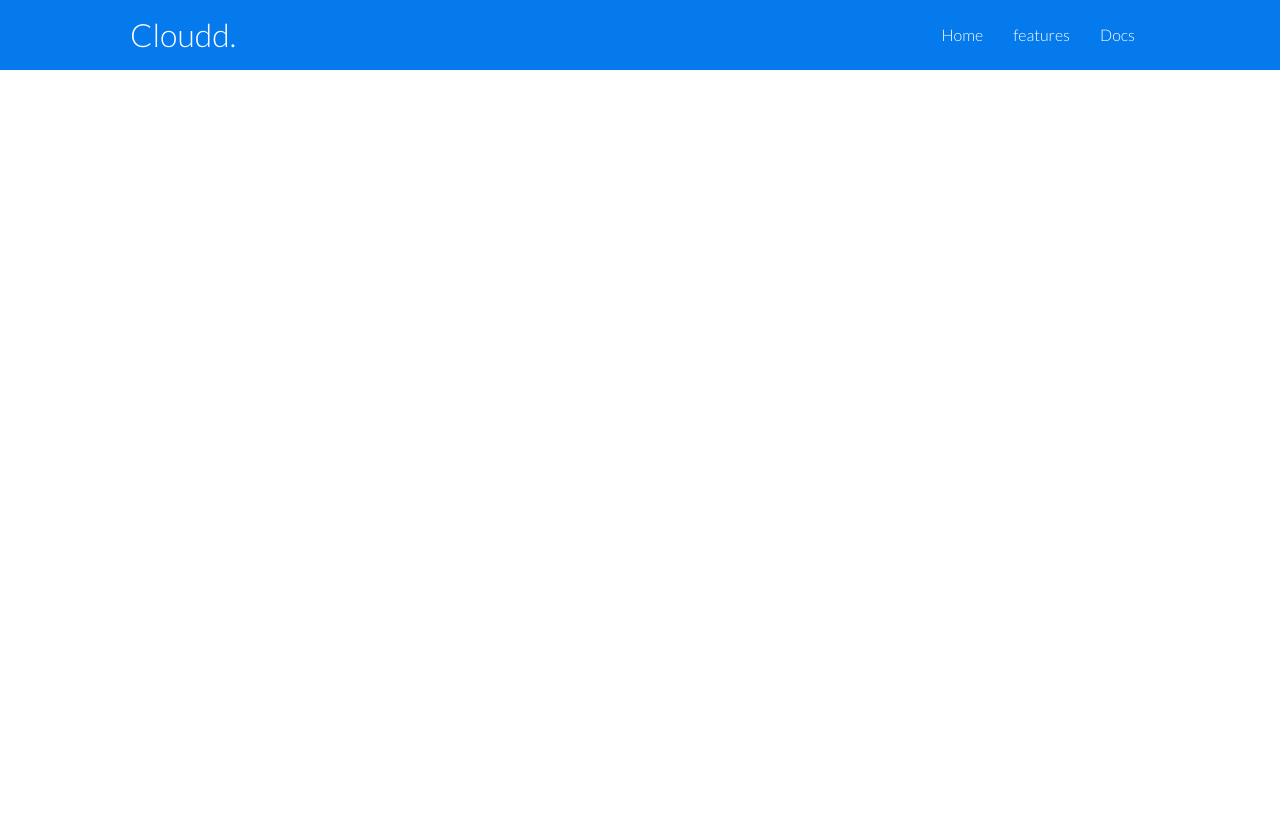
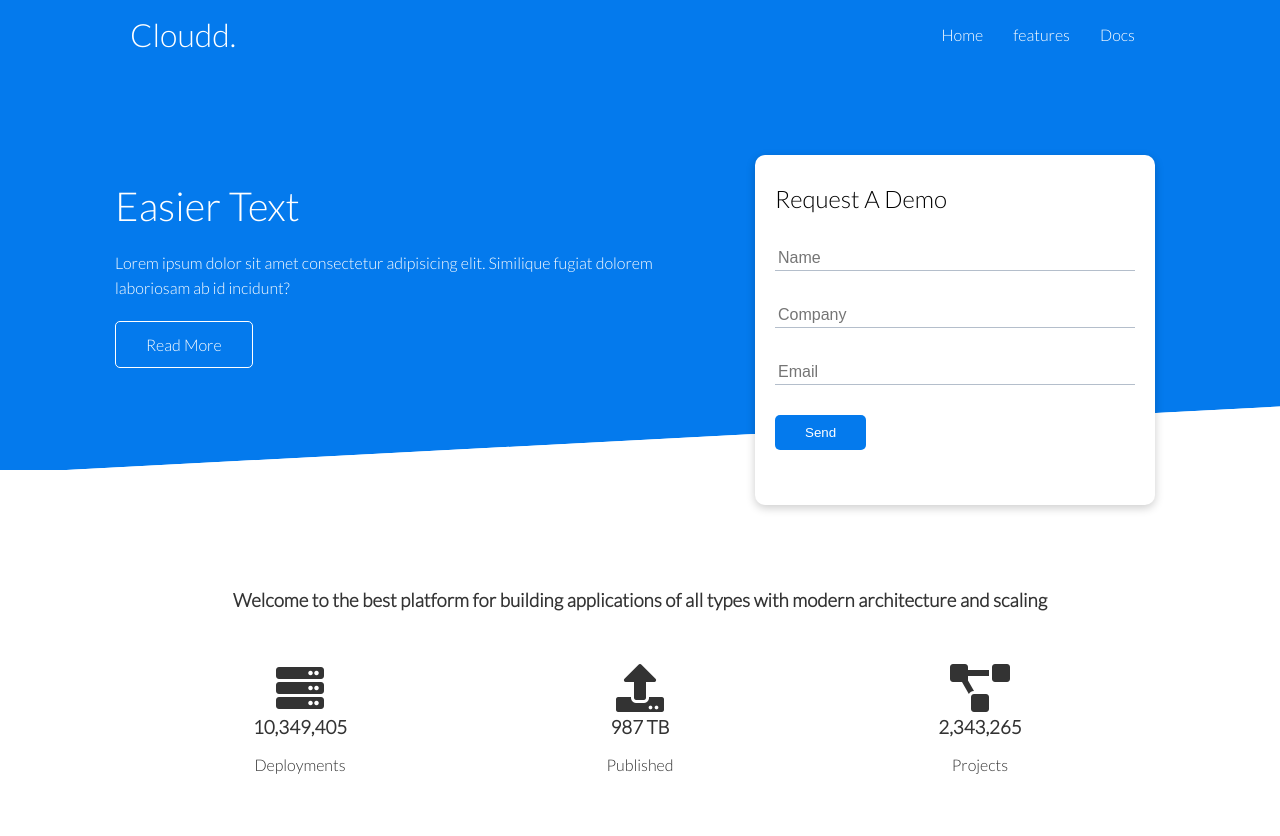
Before and after one commit to salman98ansari/css, a plain HTML site: page css 2/index.html in a window 1280 px wide. Before the commit the page ends 800 px from the top, so only its background shows below. Drawn offline with Linux system fonts and the light colour scheme.

Commit message:
css learning

```diff
--- a/css 2/css/style.css
+++ b/css 2/css/style.css
@@ -1,5 +1,9 @@
 @import url('https://fonts.googleapis.com/css2?family=Lato:wght@300&display=swap');
 
+
+:root{
+    --primary-color: #047aed;
+}
 *{
     box-sizing: border-box;
     margin: 0;
@@ -36,27 +40,13 @@ img{
 /* Navbar */
 
 .navbar{
-    background-color: #047aed;
+    background-color:var(--primary-color);
     color: #FFF;
     height: 70px;
 }
 
-.container{
-    max-width: 1100px;
-    margin: 0 auto;
-    overflow: auto;
-    padding: 0 40px;
-}
-
 .navbar .flex{
     justify-content: space-between;
-}
-
-.flex{
-    display: flex;
-    justify-content: center;
-    align-items: center;
-    height: 100%;
 }
 
 .navbar ul{
@@ -71,3 +61,75 @@ img{
 .navbar a:hover{
     border-bottom: 2px #FFF solid;
 }
+
+
+
+/* showcase */
+
+.showcase{
+    height: 400px;
+    background-color: var(--primary-color);
+    color: #fff;
+    position: relative;
+}
+.showcase h1{
+    font-size: 40px;
+}
+.showcase p{
+    margin: 20px 0;
+
+}
+.showcase .grid{
+    grid-template-columns: 55% 45%;
+    gap: 30px;
+    overflow: visible;
+}
+
+.showcase-form{
+    position: relative;
+    top: 60px;
+    height: 350px;
+    width: 400px;
+    padding: 40px;
+    z-index: 100;
+    justify-self: flex-end;
+}
+.showcase-form .form-control {
+    margin: 30px 0;
+  }
+
+.showcase-form input[type='text'],
+.showcase-form input[type='email'] {
+  border: 0;
+  border-bottom: 1px solid #b4becb;
+  width: 100%;
+  padding: 3px;
+  font-size: 16px;
+}
+
+.showcase-form input:focus{
+    outline: none;
+}
+
+
+.showcase::before,
+.showcase::after {
+  content: '';
+  position: absolute;
+  height: 100px;
+  bottom: -70px;
+  right: 0;
+  left: 0;
+  background: #fff;
+  transform: skewY(-3deg);
+  -webkit-transform: skewY(-3deg);
+  -moz-transform: skewY(-3deg);
+  -ms-transform: skewY(-3deg);
+}
+
+
+/* stats */
+
+.stats{
+    padding-top: 100px;
+}
--- /dev/null
+++ b/css 2/css/utilities.css
@@ -0,0 +1,148 @@
+/* Utilitiess */
+
+.container{
+    max-width: 1100px;
+    margin: 0 auto;
+    overflow: auto;
+    padding: 0 40px;
+}
+
+.flex{
+    display: flex;
+    justify-content: center;
+    align-items: center;
+    height: 100%;
+}
+
+.grid{
+    display: grid;
+    grid-template-columns: 1fr 1fr;
+    justify-content: center;
+    align-items: center;
+    height: 100%;
+}
+
+.grid-3{
+    grid-template-columns: repeat(3,1fr);
+}
+.card{
+    background-color: #fff;
+    color: #000;
+    border-radius: 10px;
+    box-shadow: 0 3px 10px rgba(0,0,0,0.2);
+    padding: 20px;
+    margin: 10px;
+
+}
+
+.btn {
+    display: inline-block;
+    padding: 10px 30px;
+    cursor: pointer;
+    background: var(--primary-color);
+    color: #fff;
+    border: none;
+    border-radius: 5px;
+  }
+
+.btn-outline {
+background-color: transparent;
+border: 1px #fff solid;
+}
+
+.btn-outline {
+background-color: transparent;
+border: 1px #fff solid;
+}
+
+.btn:hover {
+transform: scale(0.98);
+}
+
+.text-center {
+    text-align: center;
+  }
+
+
+
+/* Margin */
+.my-1 {
+    margin: 1rem 0;
+  }
+
+  .my-2 {
+    margin: 1.5rem 0;
+  }
+
+  .my-3 {
+    margin: 2rem 0;
+  }
+
+  .my-4 {
+    margin: 3rem 0;
+  }
+
+  .my-5 {
+    margin: 4rem 0;
+  }
+
+  .m-1 {
+    margin: 1rem;
+  }
+
+  .m-2 {
+    margin: 1.5rem;
+  }
+
+  .m-3 {
+    margin: 2rem;
+  }
+
+  .m-4 {
+    margin: 3rem;
+  }
+
+  .m-5 {
+    margin: 4rem;
+  }
+
+  /* Padding */
+  .py-1 {
+    padding: 1rem 0;
+  }
+
+  .py-2 {
+    padding: 1.5rem 0;
+  }
+
+  .py-3 {
+    padding: 2rem 0;
+  }
+
+  .py-4 {
+    padding: 3rem 0;
+  }
+
+  .py-5 {
+    padding: 4rem 0;
+  }
+
+  .p-1 {
+    padding: 1rem;
+  }
+
+  .p-2 {
+    padding: 1.5rem;
+  }
+
+  .p-3 {
+    padding: 2rem;
+  }
+
+  .p-4 {
+    padding: 3rem;
+  }
+
+  .p-5 {
+    padding: 4rem;
+  }
--- a/css 2/index.html
+++ b/css 2/index.html
@@ -9,6 +9,7 @@
      crossorigin="anonymous" />
     <title>Salman | A Own CLoud Services</title>
     <link rel="stylesheet" href="css/style.css">
+    <link rel="stylesheet" href="css/utilities.css">
 </head>
 <body>
     <div class="navbar">
@@ -26,5 +27,58 @@
         </div>
     </div>
 
+    <section class="showcase">
+        <div class="container grid">
+            <div class="showcase-text">
+                <h1>Easier Text</h1>
+                <p>Lorem ipsum dolor sit amet consectetur adipisicing elit. Similique fugiat dolorem laboriosam ab id incidunt?</p>
+                <a href="feature.html" class="btn btn-outline">Read More </a>
+
+            </div>
+
+            <div class="showcase-form card">
+                <h2>Request A Demo</h2>
+                <form action="#">
+                    <div class="form-control">
+                        <input type="text" class="" name="name" placeholder="Name" required>
+                    </div>
+                    <div class="form-control">
+                        <input type="text" class="" name="company" placeholder="Company" required>
+                    </div>
+                    <div class="form-control">
+                        <input type="email" class="" name="email" placeholder="Email" required>
+                    </div>
+                    <input type="submit" value="Send" class="btn btn-primary">
+                </form>
+            </div>
+        </div>
+    </section>
+
+    <section class="stats">
+        <div class="container">
+            <h3 class="stats-heading text-center my-1">
+                Welcome to the best platform for building applications of all types with modern architecture and scaling
+            </h3>
+
+            <div class="grid grid-3 text-center my-4">
+                <div>
+                    <i class="fas fa-server fa-3x"></i>
+                    <h3>10,349,405</h3>
+                    <p class="text-secondary">Deployments</p>
+                </div>
+                <div>
+                    <i class="fas fa-upload fa-3x"></i>
+                    <h3>987 TB</h3>
+                    <p class="text-secondary">Published</p>
+                </div>
+                <div>
+                    <i class="fas fa-project-diagram fa-3x"></i>
+                    <h3>2,343,265</h3>
+                    <p class="text-secondary">Projects</p>
+                </div>
+            </div>
+        </div>
+    </section>
+
 </body>
 </html>
```
Also changed, not shown: bootstrap/index.html (+36 -3 lines).
